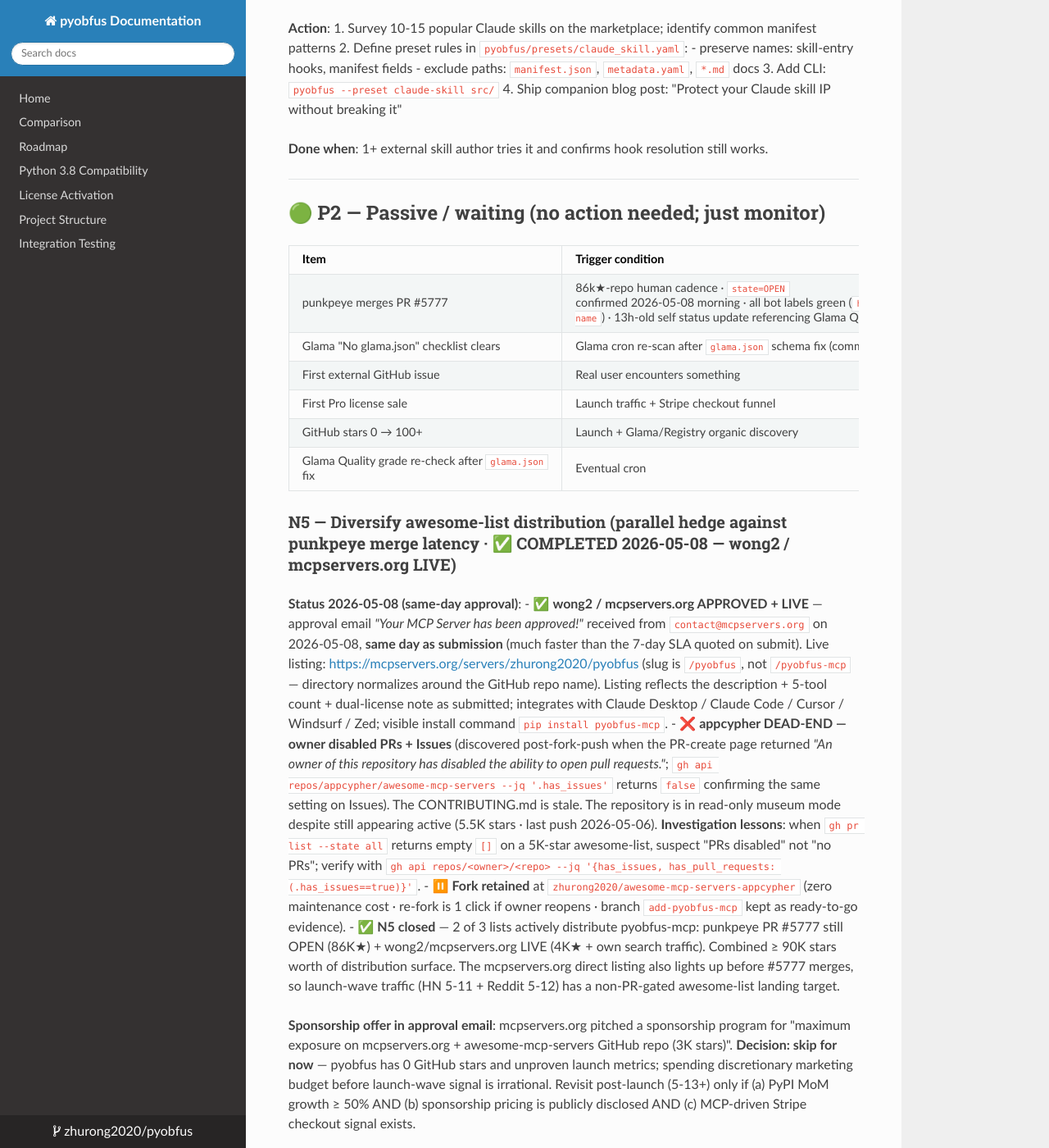
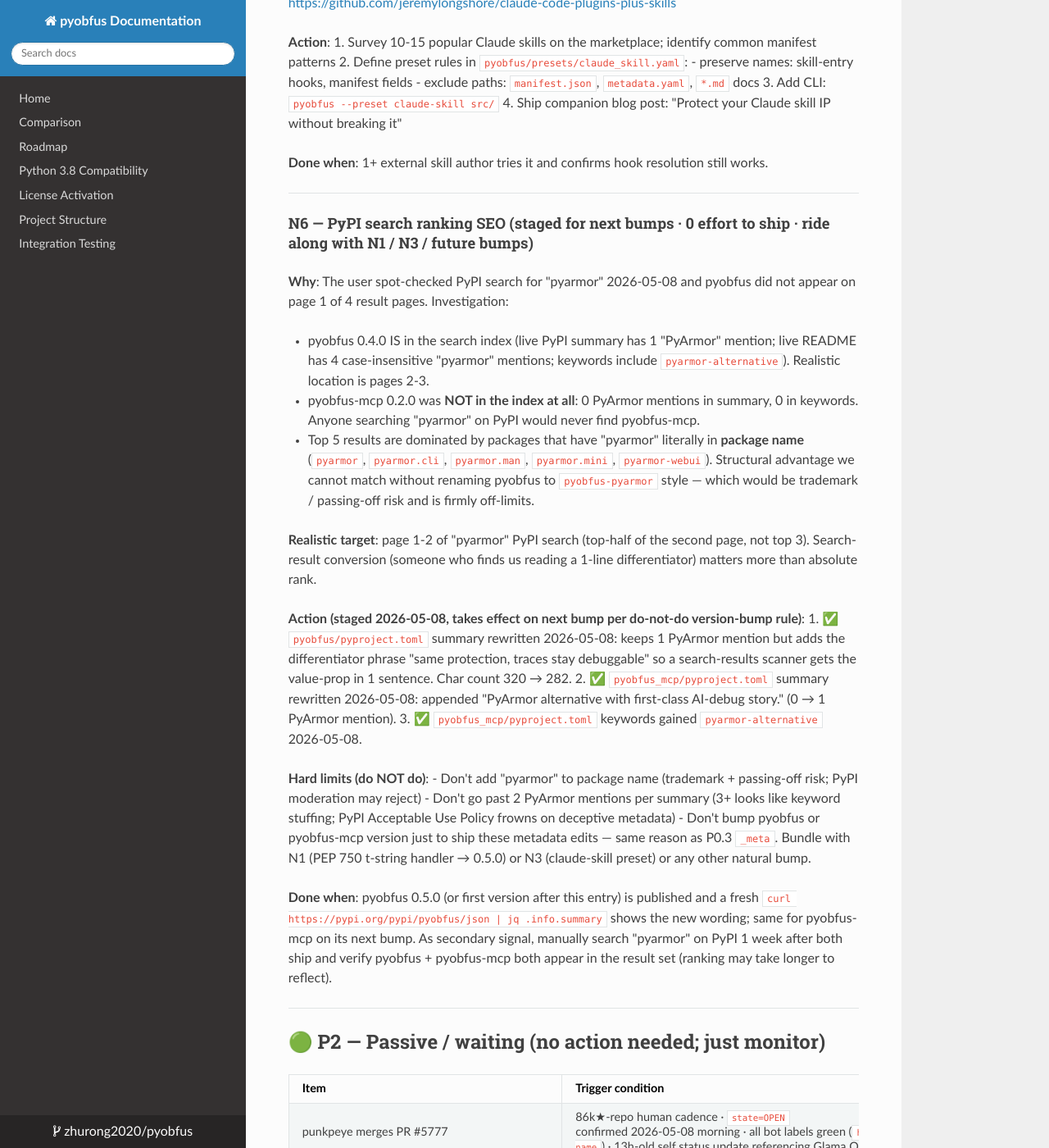
Before and after one commit to zhurong2020/pyobfus, an MkDocs documentation site: the page built from docs/POST_V0.4_TODO.md, in a window 1280 px wide and 1400 px high, scrolled down 8078 px. Shown: the whole window at 82% size. Built offline with MkDocs 1.6.1, drawn with Linux system fonts in a browser that asks for light colours; nearby versions of some CDN libraries; some of the changed text lies outside the part shown.

Commit message:
docs(POST_V0.4_TODO): N6 PyPI search SEO + pyarmor.cli not-a-competitor note
- Add N6 entry under v0.5 work · staged for next pyobfus / pyobfus-mcp
  version bumps (per do-not-do rule, no single-purpose metadata bump).
  Records the pyobfus-mcp 0.2.0 zero-PyArmor-mention gap that motivated
  the staging, the realistic ranking ceiling (page 1-2 of "pyarmor"
  search, not top 3), and the hard limits (no package rename / no
  3+ mentions per summary / no single-purpose bump).

- Add pyarmor.cli to Verified-facts table with explicit "NOT a separate
  competitor" annotation. 9.2.4 is same-day release as pyarmor 9.2.4
  (2026-03-18) — modular CLI subpackage from the same maintainer, same
  VMC/ECC roadmap. This prevents a future cold-start session from
  treating pyarmor.cli as a new competitor and re-running competitive
  analysis from scratch.

- Bump pyobfus-mcp version cell to 0.2.0 (was still showing 0.1.2 from
  pre-N2 snapshot).

- Refresh Last-updated header to record N6 staging.

Co-Authored-By: Claude Opus 4.7 (1M context) <noreply@anthropic.com>

```diff
--- a/docs/POST_V0.4_TODO.md
+++ b/docs/POST_V0.4_TODO.md
@@ -21,8 +21,9 @@
 | Item | Value | Verified |
 |---|---|---|
 | pyobfus latest | 0.4.0 (2026-04-22) | ✅ |
-| pyobfus-mcp latest | 0.1.2 (2026-05-07) | ✅ |
+| pyobfus-mcp latest | 0.2.0 (2026-05-08) | ✅ |
 | pyarmor latest | **9.2.4** (2026-03-18) — VMC/ECC modes since 9.2.0 (Oct 2025) | ✅ pypi.org/pypi/pyarmor |
+| pyarmor.cli | **9.2.4** (2026-03-18) — same release date / same maintainer / modular CLI subpackage of pyarmor; **NOT a separate competitor** | ✅ pypi.org/pypi/pyarmor.cli |
 | python-obfuscator | **0.1.0** (2026-04-03) — was dormant 2021-2026, just revived | ✅ pypi.org/pypi/python-obfuscator |
 | python-obfuscation-framework | **1.13.0** (2026-04-05) — 23 releases total, 14 in last 5 weeks | ✅ pypi.org/pypi/python-obfuscation-framework |
 | mcp SDK latest | 1.27.0 (2026-04-02) — the one that surfaced our `version=` kwarg drift | ✅ pypi.org/pypi/mcp |
@@ -231,6 +232,30 @@ mcp-publisher login github -token "$(gh auth token)"
 
 ---
 
+#### N6 — PyPI search ranking SEO (staged for next bumps · 0 effort to ship · ride along with N1 / N3 / future bumps)
+
+**Why**: The user spot-checked PyPI search for "pyarmor" 2026-05-08 and pyobfus did not appear on page 1 of 4 result pages. Investigation:
+
+- pyobfus 0.4.0 IS in the search index (live PyPI summary has 1 "PyArmor" mention; live README has 4 case-insensitive "pyarmor" mentions; keywords include `pyarmor-alternative`). Realistic location is pages 2-3.
+- pyobfus-mcp 0.2.0 was **NOT in the index at all**: 0 PyArmor mentions in summary, 0 in keywords. Anyone searching "pyarmor" on PyPI would never find pyobfus-mcp.
+- Top 5 results are dominated by packages that have "pyarmor" literally in **package name** (`pyarmor`, `pyarmor.cli`, `pyarmor.man`, `pyarmor.mini`, `pyarmor-webui`). Structural advantage we cannot match without renaming pyobfus to `pyobfus-pyarmor` style — which would be trademark / passing-off risk and is firmly off-limits.
+
+**Realistic target**: page 1-2 of "pyarmor" PyPI search (top-half of the second page, not top 3). Search-result conversion (someone who finds us reading a 1-line differentiator) matters more than absolute rank.
+
+**Action (staged 2026-05-08, takes effect on next bump per do-not-do version-bump rule)**:
+1. ✅ `pyobfus/pyproject.toml` summary rewritten 2026-05-08: keeps 1 PyArmor mention but adds the differentiator phrase "same protection, traces stay debuggable" so a search-results scanner gets the value-prop in 1 sentence. Char count 320 → 282.
+2. ✅ `pyobfus_mcp/pyproject.toml` summary rewritten 2026-05-08: appended "PyArmor alternative with first-class AI-debug story." (0 → 1 PyArmor mention).
+3. ✅ `pyobfus_mcp/pyproject.toml` keywords gained `pyarmor-alternative` 2026-05-08.
+
+**Hard limits (do NOT do)**:
+- Don't add "pyarmor" to package name (trademark + passing-off risk; PyPI moderation may reject)
+- Don't go past 2 PyArmor mentions per summary (3+ looks like keyword stuffing; PyPI Acceptable Use Policy frowns on deceptive metadata)
+- Don't bump pyobfus or pyobfus-mcp version just to ship these metadata edits — same reason as P0.3 `_meta`. Bundle with N1 (PEP 750 t-string handler → 0.5.0) or N3 (claude-skill preset) or any other natural bump.
+
+**Done when**: pyobfus 0.5.0 (or first version after this entry) is published and a fresh `curl https://pypi.org/pypi/pyobfus/json | jq .info.summary` shows the new wording; same for pyobfus-mcp on its next bump. As secondary signal, manually search "pyarmor" on PyPI 1 week after both ship and verify pyobfus + pyobfus-mcp both appear in the result set (ranking may take longer to reflect).
+
+---
+
 ## 🟢 P2 — Passive / waiting (no action needed; just monitor)
 
 | Item | Trigger condition | ETA |
@@ -335,5 +360,5 @@ By 2026-06-15: v0.5.0 release candidate (P2-1 + P2-3 + P2-4 + P2-5 + N1 + N2 + N
 
 ---
 
-**Last updated**: 2026-05-08 (post-mcpservers.org approval) · P0 status: P0.1 ✅ · P0.2 ✅ · P0.3 ✅ shipped with 0.2.0 (Registry stripped publisher namespace; investigation queued for next bump) · P0.4 ✅ live at https://dev.to/zhurong2020/let-claude-code-debug-your-obfuscated-python-a-guide-to-the-pyobfus-mcp-integration-3epm · **N2 ✅ SHIPPED**: pyobfus-mcp 0.2.0 live on PyPI (with PEP 740 attestations) + MCP Registry (active + isLatest) · **N5 ✅ FINAL**: wong2/mcpservers.org LIVE at https://mcpservers.org/servers/zhurong2020/pyobfus (same-day approval) + punkpeye #5777 still OPEN + appcypher dead-end · launch wave next: HN Mon 5-11 / Reddit Tue 5-12 / CN trio Fri-Sat 5-8/9
+**Last updated**: 2026-05-08 (post-mcpservers.org approval + N6 PyPI-search-SEO staging) · P0 status: P0.1 ✅ · P0.2 ✅ · P0.3 ✅ shipped with 0.2.0 (Registry stripped publisher namespace; investigation queued for next bump) · P0.4 ✅ live at https://dev.to/zhurong2020/let-claude-code-debug-your-obfuscated-python-a-guide-to-the-pyobfus-mcp-integration-3epm · **N2 ✅ SHIPPED**: pyobfus-mcp 0.2.0 live on PyPI (with PEP 740 attestations) + MCP Registry (active + isLatest) · **N5 ✅ FINAL**: wong2/mcpservers.org LIVE at https://mcpservers.org/servers/zhurong2020/pyobfus (same-day approval) + punkpeye #5777 still OPEN + appcypher dead-end · **N6 ✅ STAGED**: PyPI summary + keywords edits in source (both packages); ride next legitimate version bump · launch wave next: HN Mon 5-11 / Reddit Tue 5-12 / CN trio Fri-Sat 5-8/9
 **Next review**: 24h post-dev.to (2026-05-08 evening) for first-day reaction metrics; post-launch-wave (5-13) for full multi-platform signal
```
